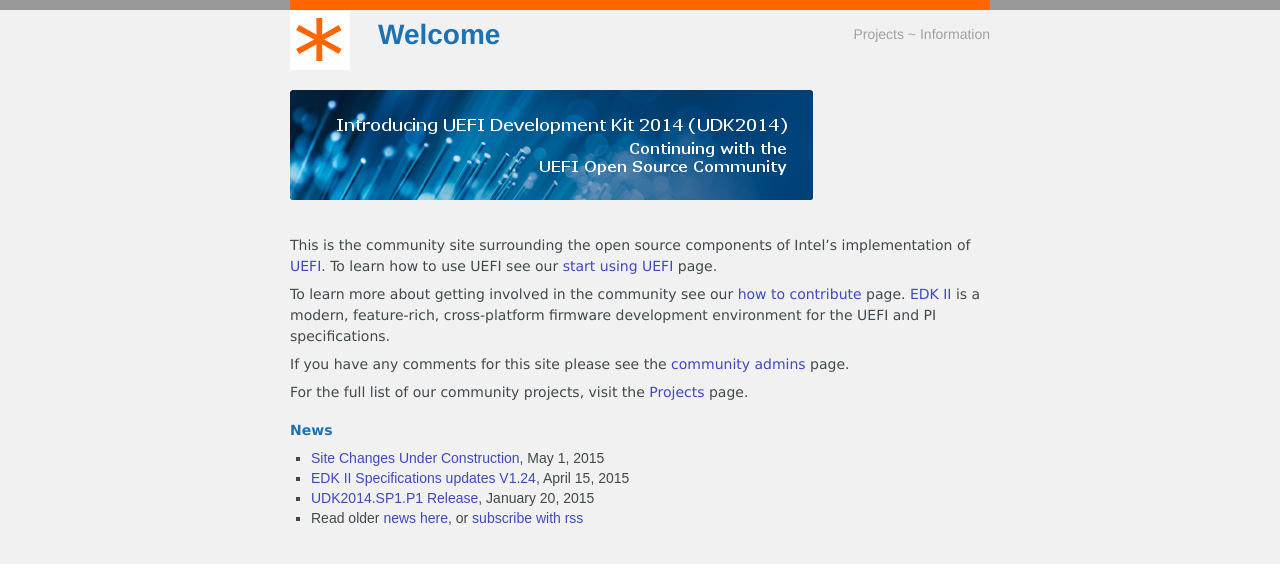
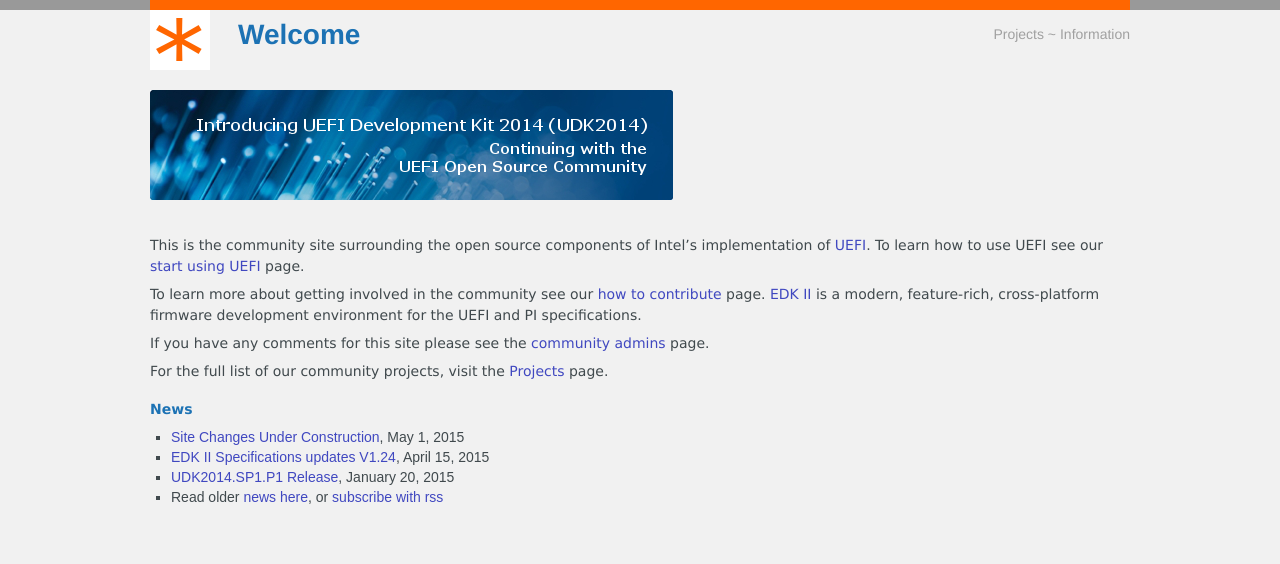
Before and after one commit to tianocore/tianocore.github.io, a Jekyll site: the page built from index.md, in a window 1280 px wide. Shown: the top 564 px of the page. Built offline with Jekyll 4.4.1, drawn with Linux system fonts in a browser that asks for light colours; nearby versions of some CDN libraries.

Commit message:
Increase width similar to 1000px used by The New Group

```diff
--- a/css/main.css
+++ b/css/main.css
@@ -7,7 +7,7 @@ body {
 #mainbody {
     margin-left: auto;
     margin-right: auto;
-    width: 50em;
+    width: 70em;
 }
 
 #topbar {
@@ -16,7 +16,7 @@ body {
     top: 0;
     left: 0;
     bottom: 0;
-    width: 50em;
+    width: 70em;
     border-top: 10px solid #ff6600;
     margin-top: -10px;
 }
@@ -36,7 +36,7 @@ body {
     padding-top: 1em;
     font-family: verdana;
     color: #40494d;
-    max-width: 50em;
+    max-width: 70em;
 }
 
 ul {
```
